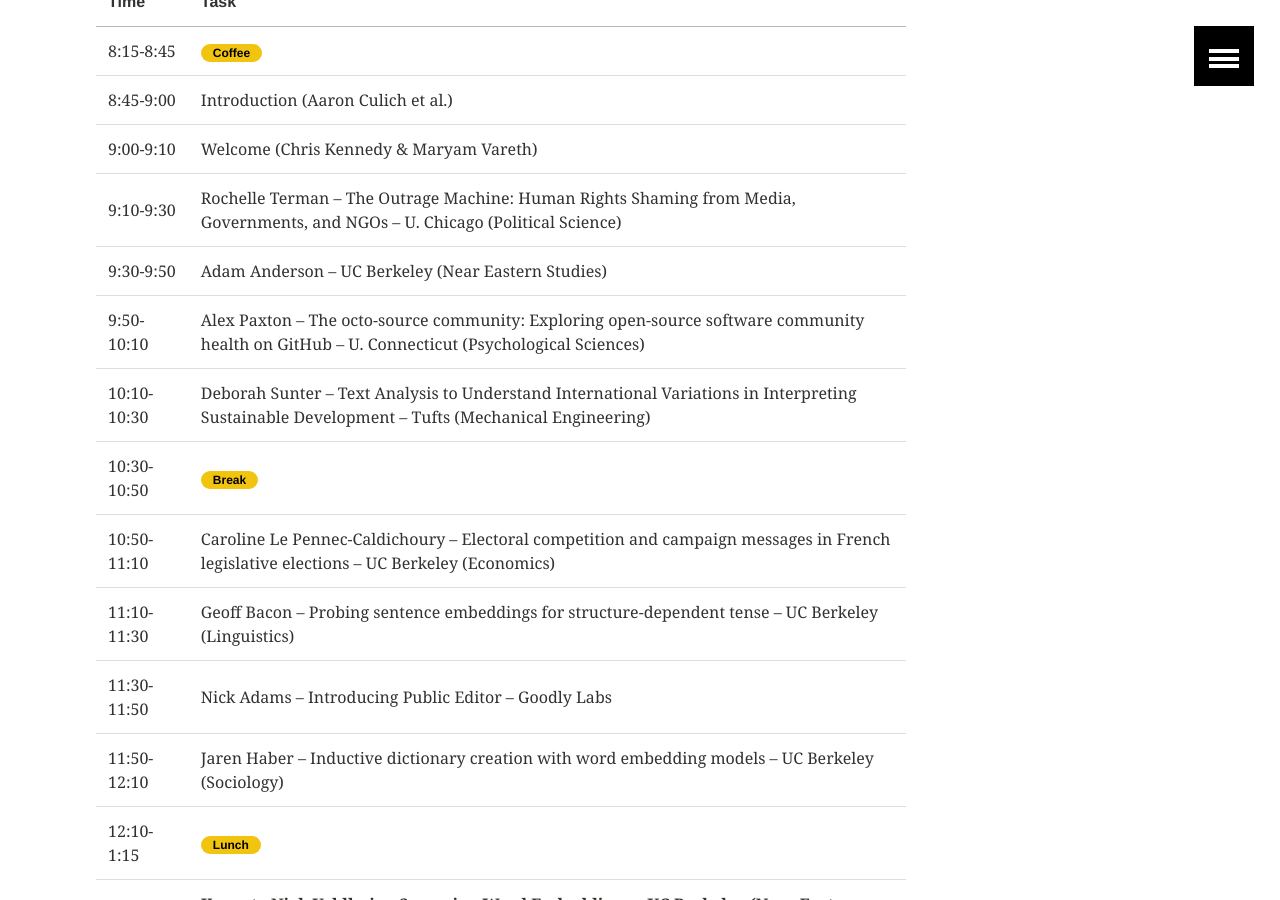
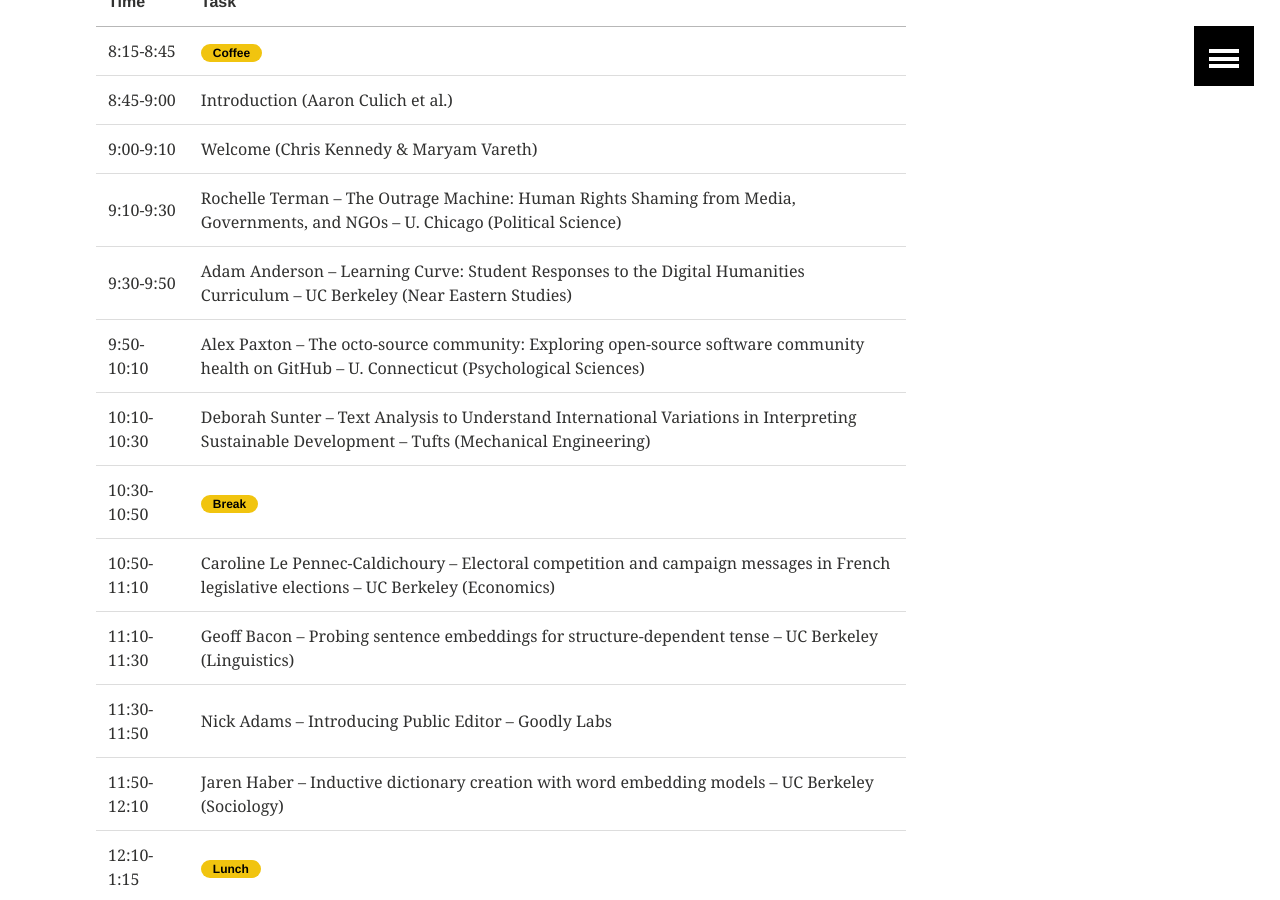
Before and after one commit to TextXD/textxd.github.io, a Jekyll site: the page built from programs/textxd2018.md, in a window 1280 px wide and 900 px high, scrolled down 1109 px. Built offline with Jekyll 4.4.1, drawn with Linux system fonts in a browser that asks for light colours.

Commit message:
Update textxd2018.md

```diff
--- a/programs/textxd2018.md
+++ b/programs/textxd2018.md
@@ -43,7 +43,7 @@ image:
 | 9:00-9:10   | Welcome (Chris Kennedy & Maryam Vareth) |
 | 9:10-9:30   | Rochelle Terman -- The Outrage Machine: Human Rights Shaming from Media, Governments, and NGOs -- U. Chicago (Political Science) |
 |----
-| 9:30-9:50 | Adam Anderson --  UC Berkeley (Near Eastern Studies) |
+| 9:30-9:50 | Adam Anderson --  Learning Curve: Student Responses to the Digital Humanities Curriculum -- UC Berkeley (Near Eastern Studies) |
 |----
 | 9:50-10:10 | Alex Paxton -- The octo-source community: Exploring open-source software community health on GitHub -- U. Connecticut (Psychological Sciences) |
 | 10:10-10:30 | Deborah Sunter --  Text Analysis to Understand International Variations in Interpreting Sustainable Development -- Tufts (Mechanical Engineering) |
```
